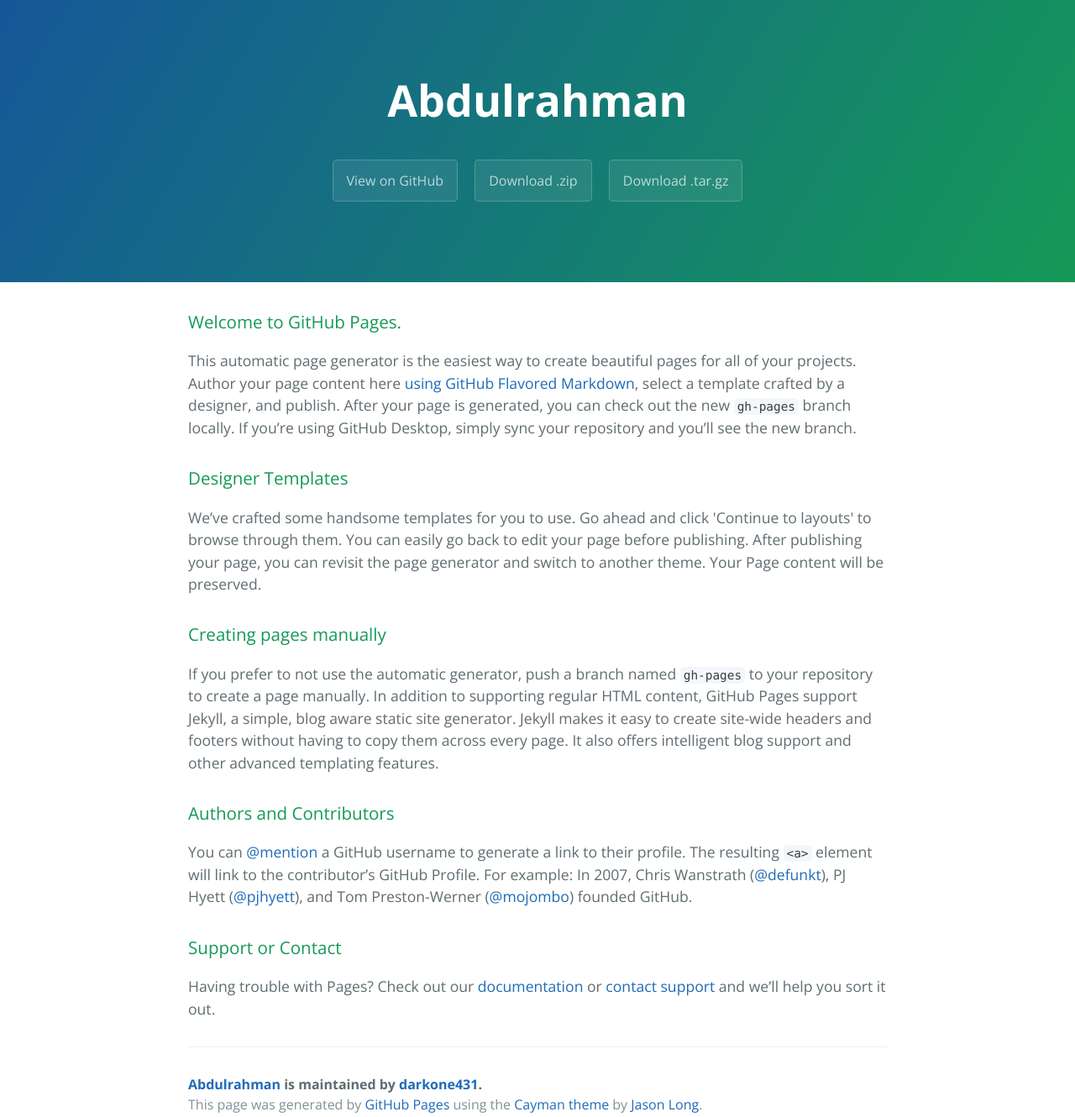
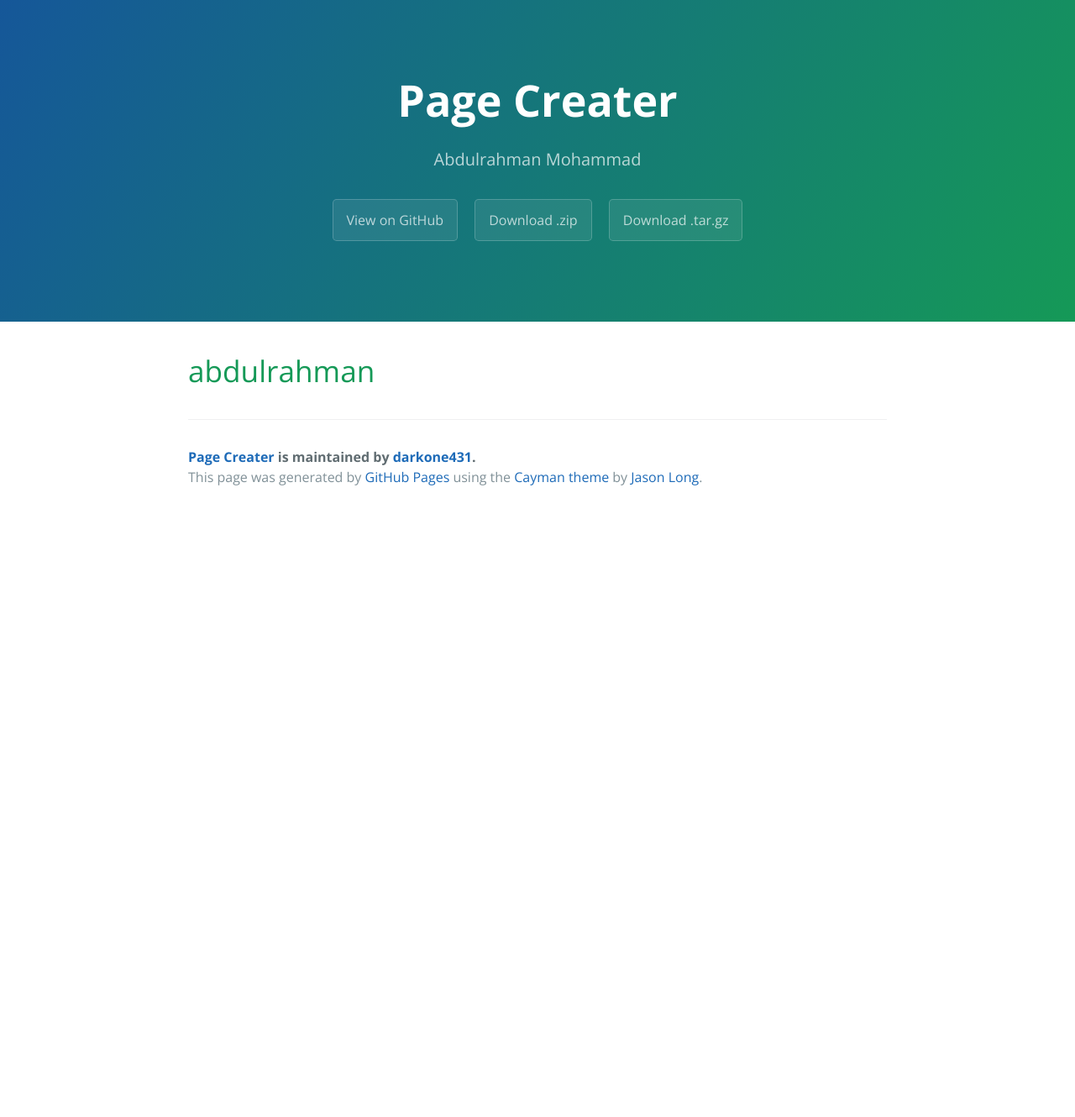
Before and after one commit to darkone431/abdulrahman, a plain HTML site: page index.html in a window 1280 px wide. Shown: the whole page at 84% size. After the commit the page ends 800 px from the top, so only its background shows below. Drawn offline with nearby package versions, Linux system fonts and the light colour scheme.

Commit message:
Create gh-pages branch via GitHub

```diff
--- a/index.html
+++ b/index.html
@@ -2,7 +2,7 @@
 <html lang="en-us">
   <head>
     <meta charset="UTF-8">
-    <title>Abdulrahman by darkone431</title>
+    <title>Page Creater by darkone431</title>
     <meta name="viewport" content="width=device-width, initial-scale=1">
     <link rel="stylesheet" type="text/css" href="stylesheets/normalize.css" media="screen">
     <link href='https://fonts.googleapis.com/css?family=Open+Sans:400,700' rel='stylesheet' type='text/css'>
@@ -11,41 +11,19 @@
   </head>
   <body>
     <section class="page-header">
-      <h1 class="project-name">Abdulrahman</h1>
-      <h2 class="project-tagline"></h2>
+      <h1 class="project-name">Page Creater</h1>
+      <h2 class="project-tagline">Abdulrahman Mohammad</h2>
       <a href="https://github.com/darkone431/abdulrahman" class="btn">View on GitHub</a>
       <a href="https://github.com/darkone431/abdulrahman/zipball/master" class="btn">Download .zip</a>
       <a href="https://github.com/darkone431/abdulrahman/tarball/master" class="btn">Download .tar.gz</a>
     </section>
 
     <section class="main-content">
-      <h3>
-<a id="welcome-to-github-pages" class="anchor" href="#welcome-to-github-pages" aria-hidden="true"><span aria-hidden="true" class="octicon octicon-link"></span></a>Welcome to GitHub Pages.</h3>
-
-<p>This automatic page generator is the easiest way to create beautiful pages for all of your projects. Author your page content here <a href="https://guides.github.com/features/mastering-markdown/">using GitHub Flavored Markdown</a>, select a template crafted by a designer, and publish. After your page is generated, you can check out the new <code>gh-pages</code> branch locally. If you’re using GitHub Desktop, simply sync your repository and you’ll see the new branch.</p>
-
-<h3>
-<a id="designer-templates" class="anchor" href="#designer-templates" aria-hidden="true"><span aria-hidden="true" class="octicon octicon-link"></span></a>Designer Templates</h3>
-
-<p>We’ve crafted some handsome templates for you to use. Go ahead and click 'Continue to layouts' to browse through them. You can easily go back to edit your page before publishing. After publishing your page, you can revisit the page generator and switch to another theme. Your Page content will be preserved.</p>
-
-<h3>
-<a id="creating-pages-manually" class="anchor" href="#creating-pages-manually" aria-hidden="true"><span aria-hidden="true" class="octicon octicon-link"></span></a>Creating pages manually</h3>
-
-<p>If you prefer to not use the automatic generator, push a branch named <code>gh-pages</code> to your repository to create a page manually. In addition to supporting regular HTML content, GitHub Pages support Jekyll, a simple, blog aware static site generator. Jekyll makes it easy to create site-wide headers and footers without having to copy them across every page. It also offers intelligent blog support and other advanced templating features.</p>
-
-<h3>
-<a id="authors-and-contributors" class="anchor" href="#authors-and-contributors" aria-hidden="true"><span aria-hidden="true" class="octicon octicon-link"></span></a>Authors and Contributors</h3>
-
-<p>You can <a href="https://help.github.com/articles/basic-writing-and-formatting-syntax/#mentioning-users-and-teams" class="user-mention">@mention</a> a GitHub username to generate a link to their profile. The resulting <code>&lt;a&gt;</code> element will link to the contributor’s GitHub Profile. For example: In 2007, Chris Wanstrath (<a href="https://github.com/defunkt" class="user-mention">@defunkt</a>), PJ Hyett (<a href="https://github.com/pjhyett" class="user-mention">@pjhyett</a>), and Tom Preston-Werner (<a href="https://github.com/mojombo" class="user-mention">@mojombo</a>) founded GitHub.</p>
-
-<h3>
-<a id="support-or-contact" class="anchor" href="#support-or-contact" aria-hidden="true"><span aria-hidden="true" class="octicon octicon-link"></span></a>Support or Contact</h3>
-
-<p>Having trouble with Pages? Check out our <a href="https://help.github.com/pages">documentation</a> or <a href="https://github.com/contact">contact support</a> and we’ll help you sort it out.</p>
+      <h1>
+<a id="abdulrahman" class="anchor" href="#abdulrahman" aria-hidden="true"><span aria-hidden="true" class="octicon octicon-link"></span></a>abdulrahman</h1>
 
       <footer class="site-footer">
-        <span class="site-footer-owner"><a href="https://github.com/darkone431/abdulrahman">Abdulrahman</a> is maintained by <a href="https://github.com/darkone431">darkone431</a>.</span>
+        <span class="site-footer-owner"><a href="https://github.com/darkone431/abdulrahman">Page Creater</a> is maintained by <a href="https://github.com/darkone431">darkone431</a>.</span>
 
         <span class="site-footer-credits">This page was generated by <a href="https://pages.github.com">GitHub Pages</a> using the <a href="https://github.com/jasonlong/cayman-theme">Cayman theme</a> by <a href="https://twitter.com/jasonlong">Jason Long</a>.</span>
       </footer>
```
Also changed, not shown: params.json (+3 -3 lines).
